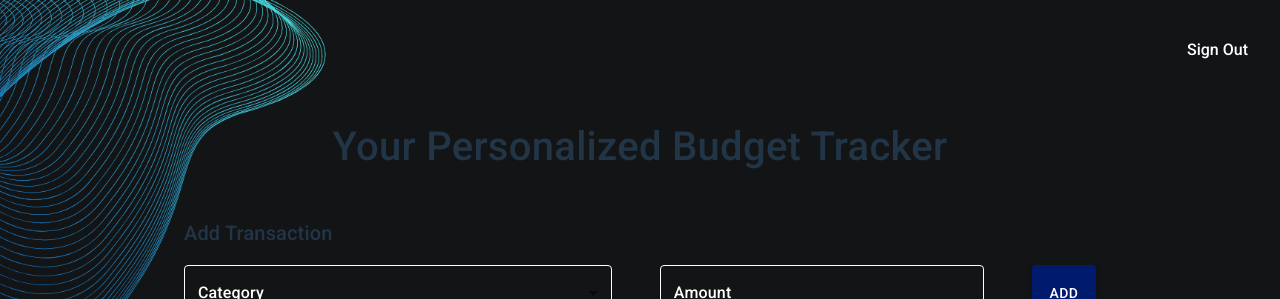
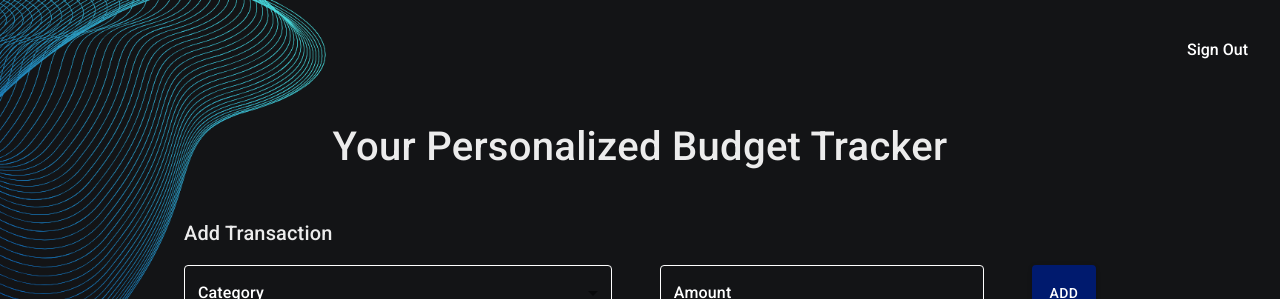
Before and after one commit to stevenha75/wealthwhiz, a React (Vite) app in the folder wealth-whiz/frontend/: page /budget in a window 1280 px wide. Shown: the top 299 px of the page. Built offline with nearby package versions, Linux system fonts and the light colour scheme; no server answers; sample sign-in values are in the browser's storage.

Commit message:
fix font color

```diff
--- a/wealth-whiz/frontend/src/App.tsx
+++ b/wealth-whiz/frontend/src/App.tsx
@@ -35,7 +35,7 @@ const HomePage = () => (
         variant="body1"
         sx={{
           fontSize: '1.5rem',
-          color: '',
+          color: '#ECECEC',
           textAlign: 'center',
         }}
       >
--- a/wealth-whiz/frontend/src/app/budget/Budget.tsx
+++ b/wealth-whiz/frontend/src/app/budget/Budget.tsx
@@ -96,6 +96,7 @@ const BudgetPage = () => {
   align="center"
   gutterBottom
   sx={{
+    color: "#ECECEC",
     marginTop: '75px',
     fontWeight: 'bold',
     fontSize: '40px',
@@ -125,7 +126,7 @@ const BudgetPage = () => {
 
       {/* Add Transaction Section */}
       <Box sx={{ mt: 4 }}>
-        <Typography variant="h6" align="left"> Add Transaction</Typography>
+        <Typography variant="h6" align="left" sx={{color: "#ECECEC"}}> Add Transaction</Typography>
         <Stack direction="row" spacing={6} sx={{ mt: 2}}>
           <TextField
       select
--- a/wealth-whiz/frontend/src/app/form/Form.tsx
+++ b/wealth-whiz/frontend/src/app/form/Form.tsx
@@ -92,7 +92,7 @@ const FormPage = () => {
 
   return (
     <Container maxWidth="sm" sx={{ mt: 4 }}>
-      <Typography variant="h5" align="center" gutterBottom>
+      <Typography variant="h5" align="center" gutterBottom sx={{color: "#ECECEC"}} >
         Tell us about you and your goals so we can help you get there:
       </Typography>
 
```
